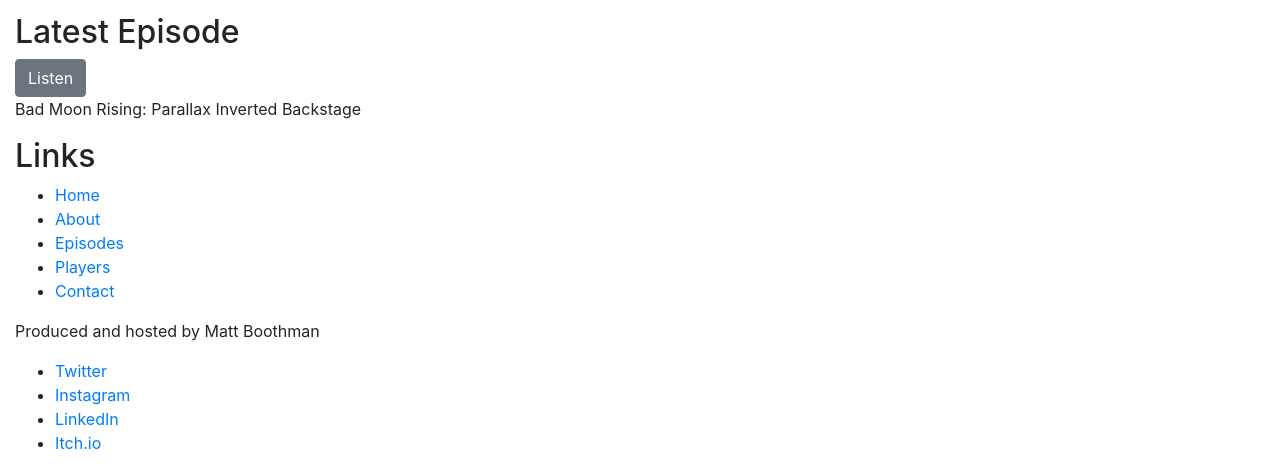
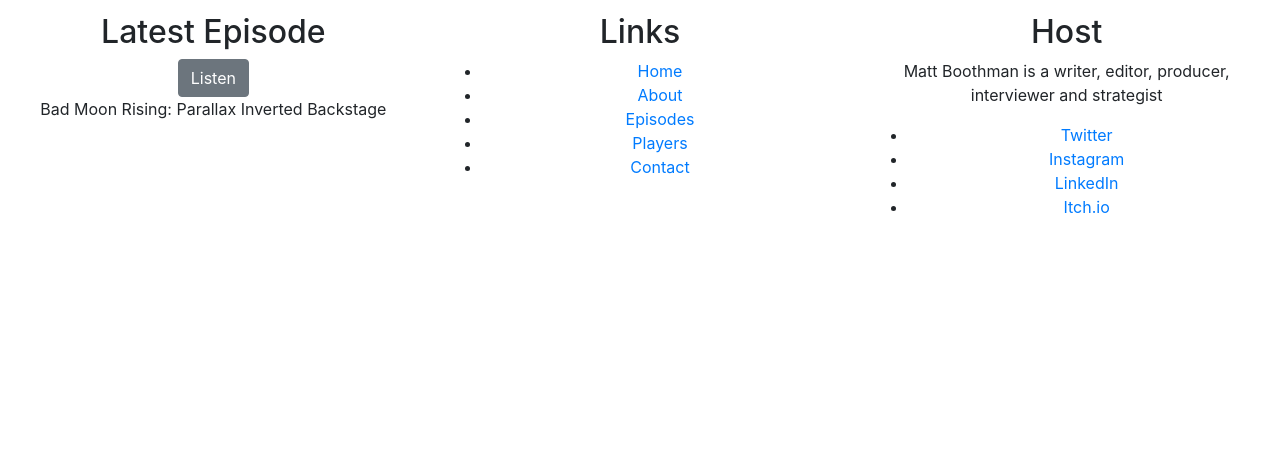
Before and after one commit to Code-Institute-Submissions/merely-roleplayers, a plain HTML site: page index.html in a window 1280 px wide. Shown: the part 732-1203 px from the top of the page. After the commit the page ends 967 px from the top, so only its background shows below. Drawn offline with nearby package versions, Linux system fonts and the light colour scheme.

Commit message:
Amended layout of index.html

```diff
--- a/index.html
+++ b/index.html
@@ -42,7 +42,7 @@
 
     <section class="container-fluid">
 
-        <div class="jumbotron">
+        <div class="jumbotron text-center">
             <h1 class="display-4">Merely Roleplayers</h1>
             <h2>A weekly podcast where theatrical people play roleplaying games</h2>
             <hr class="my-4">
@@ -54,6 +54,8 @@
 
     <section class="container-fluid">
 
+        <div class="container text-center">
+
             <h1>Subscribe</h1>
 
             <a class="btn btn-secondary" href="http://merelyroleplayers.podbean.com/feed/" role="button">RSS</a>
@@ -63,22 +65,28 @@
             <a class="btn btn-secondary" href="https://www.stitcher.com/podcast/m-j-starling/merely-roleplayers" role="button">Stitcher</a>
             <a class="btn btn-secondary" href="https://www.blubrry.com/merely_roleplayers/" role="button">Blubrry</a>
 
+        </div>
+
     </section>
 
     <section class="container-fluid">
+
+        <div class="container text-center">
 
         <h1>Current Season</h1>
         <h2>Parallax Inverted</h2>
         <h3>A space adventure in 5 acts</h3>
         <p>Something is awake at the centre of the universe. Also, something here might be worth money. Cue the crew of the Bad Moon Rising.</p>
 
+        </div>
+
     </section>
 
     <footer class="container-fluid">
 
-        <row>
+        <div class="row text-center">
 
-            <div>
+            <div class="col-xs-12 col-md-4">
 
                 <h2>Latest Episode</h2>
                 <a class="btn btn-secondary" href="https://merelyroleplayers.podbean.com/e/inverted-backstage-badmoon/" role="button">Listen</a>
@@ -86,7 +94,7 @@
 
             </div>
 
-            <div>
+            <div class="col-xs-12 col-md-4">
                 <h2>Links</h2>
                 <ul>
                     <li><a href="index.html">Home</a></li>
@@ -99,9 +107,9 @@
 
             </div>
 
-            <div>
-
-                <p>Produced and hosted by Matt Boothman</p>
+            <div class="col-xs-12 col-md-4">
+                <h2>Host</h2>
+                <p>Matt Boothman is a writer, editor, producer, interviewer and strategist</p>
                 <ul>
                     <li><a href="https://twitter.com/MerelyMJ">Twitter</a></li>
                     <li><a href="http://instagram.com/merelymatt">Instagram</a></li>
@@ -111,7 +119,7 @@
 
             </div>
 
-        </row>
+        </div>
 
     </footer>
 
```
Lines whose indentation alone changed are shown as unchanged.
